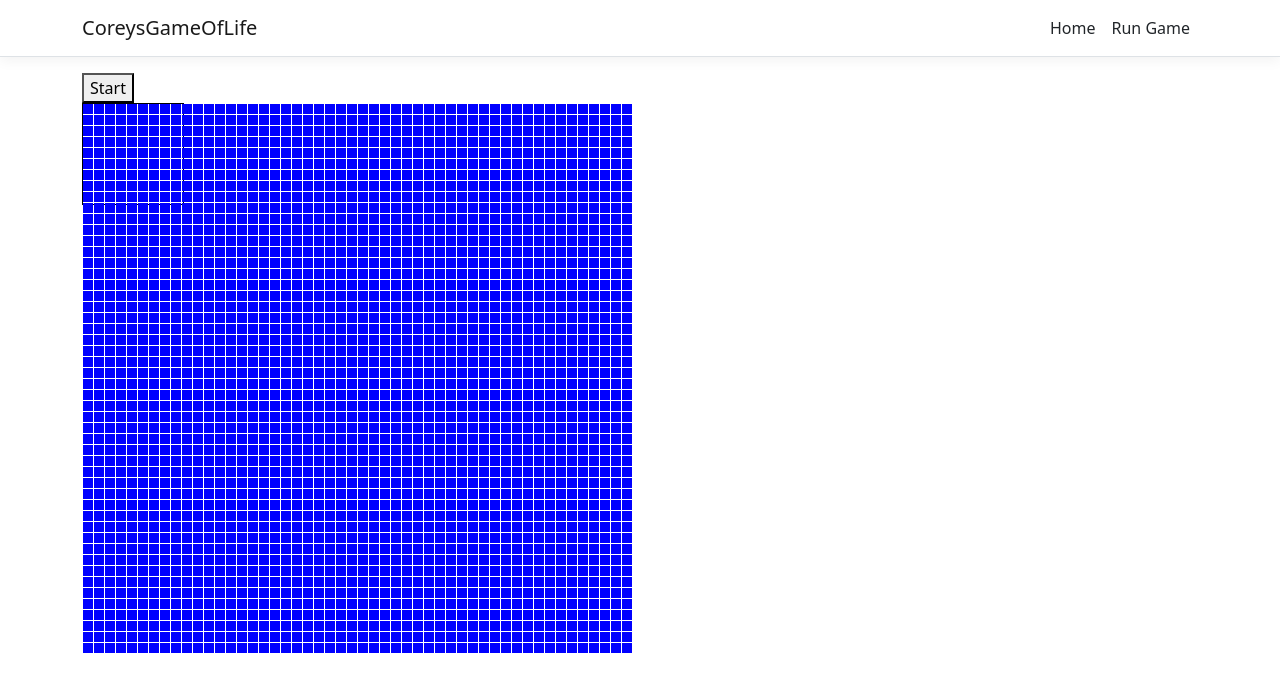
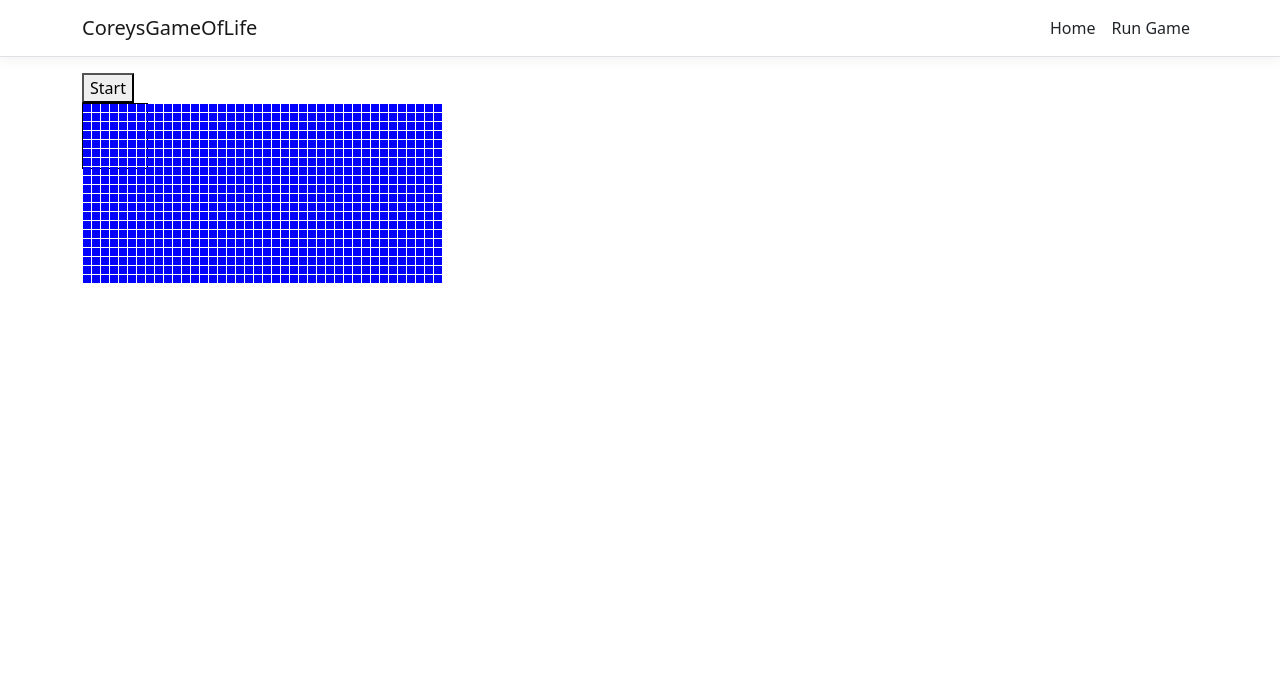
Before and after one commit to CoreyGreene/CoreysGameOfLife, a React (Create React App) app in the folder ClientApp/: page /RunGame in a window 1280 px wide. Shown: the top 692 px of the page. Built offline with nearby package versions, Linux system fonts and the light colour scheme.

Commit message:
easier adjustment of grid size... noticing performance issues

```diff
--- a/ClientApp/src/components/Grid/Grid.tsx
+++ b/ClientApp/src/components/Grid/Grid.tsx
@@ -4,21 +4,22 @@ import { useState, useEffect } from 'react';
 import styled from 'styled-components';
 
 interface GridProps {
-    size: number;
+    rows: number;
+    columns: number;
     gridData: any[];
     updateGridData: CallableFunction;
     gridTileSize: number
 }
 
 export default function Grid(props: GridProps) {
-    const { size, gridData, updateGridData, gridTileSize } = props;
+    const { rows, columns, gridData, updateGridData, gridTileSize } = props;
     const [data, setData] = useState(gridData);
 
 
     const GridContainer = styled.div`
     display: grid;
-    grid-template-columns: repeat(${size}, 1fr);
-    grid-template-rows: repeat(${size}, 1fr);
+    grid-template-columns: repeat(${columns}, 1fr);
+    grid-template-rows: repeat(${rows}, 1fr);
     gap: 1px;
     border: 1px solid black;
     width: ${gridTileSize * gridTileSize +2}px;
--- a/ClientApp/src/components/RunGame.tsx
+++ b/ClientApp/src/components/RunGame.tsx
@@ -7,14 +7,14 @@ export default function RunGame() {
   interface MyDataModel {
     stringData: string;
   }
-  const theGridSize = 50;
-  const TheTilePixelSize = 10;
-  const numberOfRows = theGridSize;
-  const numberOfColumns = theGridSize;
+
+  const TheTilePixelSize = 8;
+  const numberOfRows = 20;
+  const numberOfColumns = 40;
   const row = new Array(numberOfColumns).fill(0);
   const grid = new Array(numberOfRows).fill(row);
   const gridString = JSON.stringify(grid);
-  const json = { size: theGridSize, tiles: gridString };
+    const json = { rows: numberOfRows, columns: numberOfColumns, tiles: gridString };
   const [data, setData] = useState(JSON.parse(json.tiles));
 
   const StartSimulation = async () => {
@@ -35,14 +35,31 @@ export default function RunGame() {
     } else {
       console.error(`Failed to send data. Status: ${response.status}`);
     }
-  };
+    };
+
+   // var hasTimeStarted = false;
+   // var count = 0;
+   // var startTime: number
 
   async function ActivateWebSocketConnection() {
     const connection = new signalR.HubConnectionBuilder()
       .withUrl('https://localhost:7199/hub')
       .build();
 
-    connection.on('ReceiveData', function (data) {
+      connection.on('ReceiveData', function (data) {
+         //if (!hasTimeStarted) {
+         //    hasTimeStarted = true
+         //    count = count + 1
+         //    startTime = performance.now()
+         //} else {
+         //    if (count == 99) {
+         //        var endTime = performance.now()
+         //
+         //        console.log(`Call to doSomething took ${endTime - startTime} milliseconds`)
+         //    } else {
+         //        count = count + 1
+         //    }
+         //}
       setData(data);
     });
 
@@ -56,8 +73,8 @@ export default function RunGame() {
 
   return (
     <div>
-      <button onClick={() => StartSimulation()}>Start</button>
-      <Grid size={theGridSize} gridData={data} updateGridData={(value: string) => dataHasBeenUpdated(value)} gridTileSize={TheTilePixelSize}></Grid>
+          <button onClick={() => StartSimulation()}>Start</button>
+          <Grid rows={numberOfRows} columns={numberOfColumns} gridData={data} updateGridData={(value: string) => dataHasBeenUpdated(value)} gridTileSize={TheTilePixelSize}></Grid>
     </div>
   );
 }
```
Also changed, not shown: 2 other files (tests, documents, lock files or other folders).
